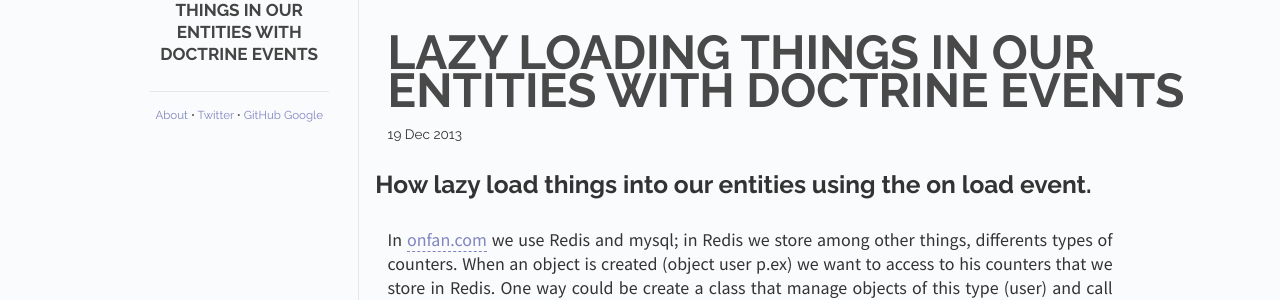
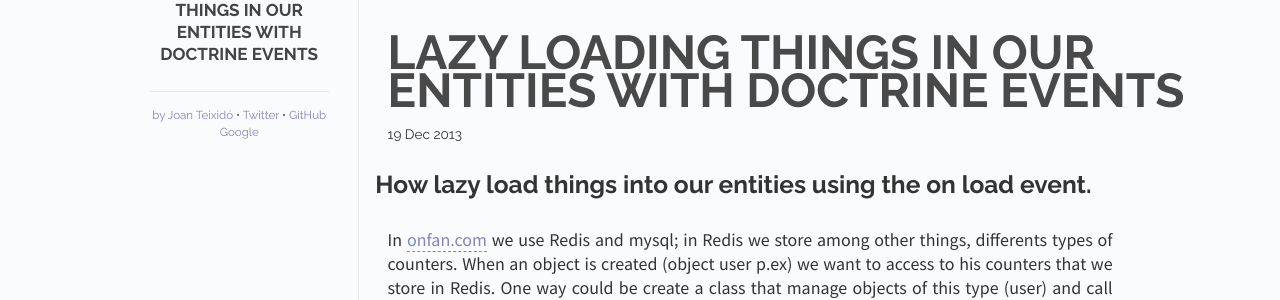
Before and after one commit to joanteixi/joanteixi.github.io, a Jekyll site: the page built from index.html, in a window 1280 px wide. Shown: the part 284-584 px from the top of the page. Built offline with Jekyll 4.4.1, drawn with Linux system fonts in a browser that asks for light colours; Markdown is read by kramdown in place of the engine named in the settings; comment, search, counter and statistics services are not loaded.

Commit message:
testing with google+ authory

```diff
--- a/_layouts/default.html
+++ b/_layouts/default.html
@@ -41,7 +41,7 @@
         </div>
         <div class="footer">
           <span id="footer-links">
-            <a href="" class="footer-link">About</a> <span class="separator">&bull;</span>
+            <a href="" class="footer-link">by Joan Teixidó</a> <span class="separator">&bull;</span>
             <a href="http://www.twitter.com/joanteixi" class="footer-link">Twitter</a> <span class="separator">&bull;</span>
             <a href="http://www.github.com/joanteixi" class="footer-link">GitHub</a>
 		<a href="https://plus.google.com/110143855873291614798?rel=author">Google</a>
```
